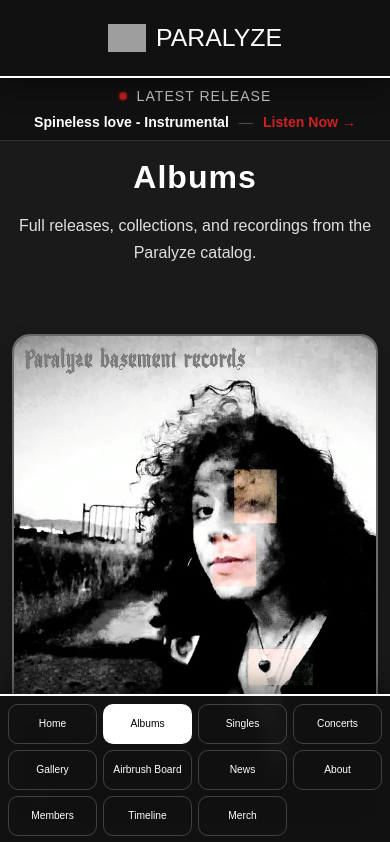
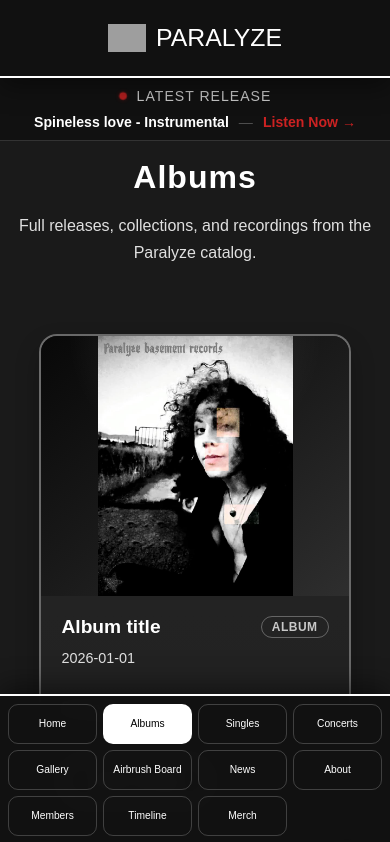
Before and after one commit to bobaFetr/DBW--------P26, a Next.js app: page /albums in a window 390 px wide. Shown: the top 842 px of the page. Built offline with nearby package versions, Linux system fonts and the light colour scheme; grey boxes are pictures that could not be loaded; a web font is replaced by a local one.

Commit message:
feat: enhance album card layout with responsive grid and improved card cover styling

```diff
--- a/app/globals.css
+++ b/app/globals.css
@@ -389,6 +389,12 @@ main {
   gap: 22px;
 }
 
+.album-card-grid {
+  grid-template-columns: repeat(auto-fit, minmax(230px, 1fr));
+  width: min(85%, 1320px);
+  margin-inline: auto;
+}
+
 .card {
   background: linear-gradient(180deg, rgba(255, 255, 255, 0.06), rgba(255, 255, 255, 0.03));
   border: 2px solid rgba(255, 255, 255, 0.32);
@@ -408,7 +414,7 @@ main {
 
 .card-cover {
   width: 100%;
-  aspect-ratio: 16 / 7;
+  aspect-ratio: 16 / 8;
   background:
     radial-gradient(circle at top, rgba(255, 255, 255, 0.12), transparent 42%),
     linear-gradient(140deg, #080808 0%, #1a1a1a 50%, #2e2e2e 100%);
@@ -426,6 +432,18 @@ main {
   width: 100%;
   height: 100%;
   object-fit: cover;
+}
+
+.album-card-grid .card-cover {
+  height: clamp(260px, 30vw, 420px);
+  min-height: 0;
+  aspect-ratio: auto;
+}
+
+.album-card-grid .card-cover img {
+  height: 100%;
+  object-fit: contain;
+  object-position: center;
 }
 
 .card-body {
--- a/components/AlbumBrowser.jsx
+++ b/components/AlbumBrowser.jsx
@@ -148,5 +148,5 @@ export default function AlbumBrowser({ emptyMessage = "No albums have been publi
     );
   }
 
-  return <CardGrid cards={albumCards(albums)} />;
+  return <CardGrid cards={albumCards(albums)} className="album-card-grid" />;
 }
--- a/components/CardGrid.jsx
+++ b/components/CardGrid.jsx
@@ -4,10 +4,10 @@ function isExternalHref(href) {
   return /^(https?:|mailto:)/i.test(href);
 }
 
-export default function CardGrid({ cards }) {
+export default function CardGrid({ cards, className = "" }) {
   return (
     <section className="card-grid-section">
-      <div className="card-grid">
+      <div className={`card-grid${className ? ` ${className}` : ""}`}>
         {cards.map((card) => {
           const cover = safeImageUrl(card.cover);
           const href = safeInternalUrl(card.href) ?? safeExternalUrl(card.href);
```
